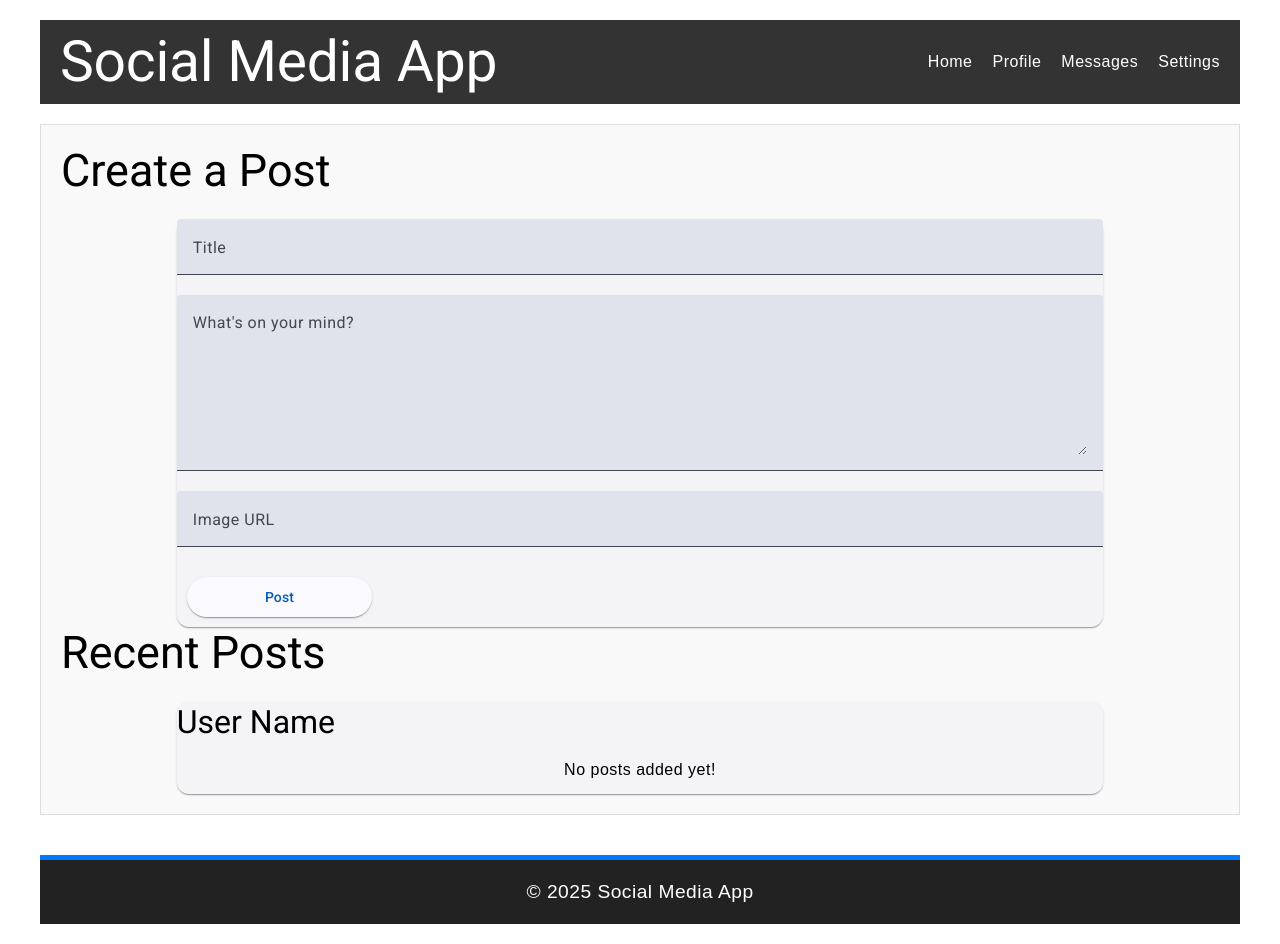
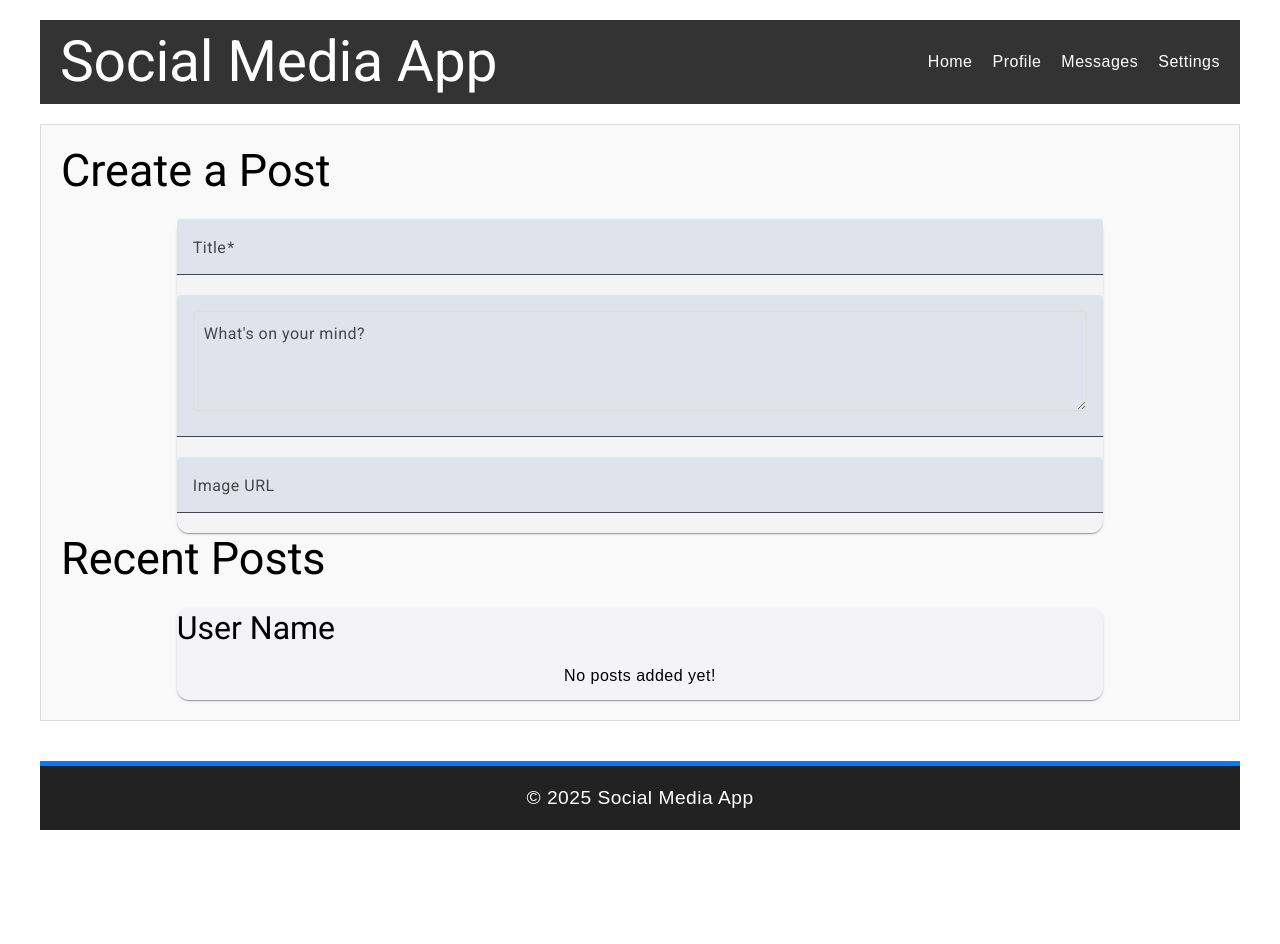
Before and after one commit to parwejalam/socialPost, an Angular app: page / in a window 1280 px wide. After the commit the page ends 850 px from the top, so only its background shows below. Built offline with nearby package versions, Linux system fonts and the light colour scheme.

Commit message:
feat: implement post creation and listing functionality with form validation and local storage integration

```diff
--- a/src/app/app.component.html
+++ b/src/app/app.component.html
@@ -12,10 +12,10 @@
   </header>
 
   <main>
-      <h2>Create a Post</h2>
-      <app-post-create (postCreated)="onPostCreated($event)"></app-post-create>
-       <h2>Recent Posts</h2>
-      <app-post-list [postList]="posts"></app-post-list>
+    <h2>Create a Post</h2>
+    <app-post-create></app-post-create>
+    <h2>Recent Posts</h2>
+    <app-post-list></app-post-list>
   </main>
 
   <footer>
--- a/src/app/app.component.ts
+++ b/src/app/app.component.ts
@@ -19,9 +19,9 @@ interface post {
 export class AppComponent {
   title = 'socialPost';
   year = new Date().getFullYear();
-  posts: post[] = [];
-  onPostCreated(post: post) {
-    this.posts.push(post);
-    console.log(this.posts);
-  }
+  // posts: post[] = [];
+  // onPostCreated(post: post) {
+  //   this.posts.push(post);
+  //   console.log(this.posts);
+  // }
 }
--- /dev/null
+++ b/src/app/model/post.model.ts
@@ -0,0 +1,5 @@
+export interface Post {
+    title: string ;
+    content?: string;
+    imagePath?: string;
+}
--- /dev/null
+++ b/src/app/posts.service.ts
@@ -0,0 +1,33 @@
+import { Injectable } from "@angular/core";
+import { Post } from "./model/post.model";
+import { Subject } from "rxjs";
+
+
+@Injectable({ providedIn: 'root' })
+export class PostsService {
+
+    private posts: Post[] = [];
+    private postsUpdated = new Subject<Post[]>();
+
+    getPosts() {
+        return [...this.posts]; // Return a copy of the posts array
+    }
+
+    getPostsUpdatedListener() {
+        return this.postsUpdated.asObservable(); // Return an observable to listen for updates
+    }
+
+    addPost(post: Post) {
+        this.posts.push(post);
+        localStorage.setItem("posts", JSON.stringify(this.posts));
+        this.postsUpdated.next([...this.posts]); // Notify subscribers with a copy of the updated posts
+    }
+
+    loadPosts() {
+        const storedPosts = localStorage.getItem("posts");
+        if (storedPosts) {
+            this.posts = JSON.parse(storedPosts);
+        }
+    }
+
+}
--- a/src/app/posts/post-create/post-create.component.html
+++ b/src/app/posts/post-create/post-create.component.html
@@ -1,16 +1,23 @@
 <section class="create-post">
   <mat-card>
+    <form #postForm="ngForm" (ngSubmit)="onAddPost(postForm)" >
       <mat-form-field>
         <mat-label>Title</mat-label>
-      <input matInput placeholder="Enter post title" [(ngModel)]="enteredTitle" />
+        <input matInput placeholder="Enter post title" name="title" ngModel required #title="ngModel"/>
+        <mat-error *ngIf="title.invalid">Please add title.</mat-error>
       </mat-form-field>
       <mat-form-field>
-      <textarea matInput rows="6" placeholder="What's on your mind?" [(ngModel)]="enteredContent"></textarea>
+        <textarea matInput rows="6" placeholder="What's on your mind?" name="content" ngModel required #textArea="ngModel"></textarea>
+        <mat-error *ngIf="textArea.invalid">Please add some text.</mat-error>
       </mat-form-field>
       <mat-form-field>
         <mat-label>Image URL</mat-label>
-      <input matInput placeholder="Enter image URL" [(ngModel)]="enteredImagePath" />
+        <input matInput placeholder="Enter image URL" name="imagePath" ngModel />
       </mat-form-field>
-    <button mat-raised-button color="primary" (click)="onAddPost()">Post</button>
+      @if(postForm.valid) {
+      <button  mat-raised-button color="primary" type="submit" >Post</button>
+      }
+    </form>
+
   </mat-card>
 </section>
--- a/src/app/posts/post-create/post-create.component.ts
+++ b/src/app/posts/post-create/post-create.component.ts
@@ -1,37 +1,32 @@
 import { Component, EventEmitter, Output } from "@angular/core";
 import { MaterialModule } from "../../module/material/material.module";
+import { FormsModule, NgForm } from "@angular/forms";
+import { PostsService } from "../../posts.service";
+import { Post } from "../../model/post.model";
 
 @Component({
     selector: "app-post-create",
     standalone: true,
-    imports: [MaterialModule],
+    imports: [MaterialModule, FormsModule],
     templateUrl: "./post-create.component.html",
     styleUrls: ["./post-create.component.scss"],
 })
 export class PostCreateComponent {
-    enteredTitle = "";
-    enteredContent = "";
-    enteredImagePath = "";
-    @Output() postCreated = new EventEmitter<{
-        title: string;
-        content: string;
-        imagePath: string;
-    }>();
-    onAddPost() {
-        const post = {
-            title: this.enteredTitle,
-            content: this.enteredContent,
-            imagePath: this.enteredImagePath,
+
+    constructor(public postService: PostsService) {}
+    // @Output() postCreated = new EventEmitter<{
+    //     title: string;
+    //     content: string;
+    //     imagePath: string;
+    // }>();
+    onAddPost(form: NgForm) {
+        const post: Post = {
+            title: form.value.title ?? "",
+            content: form.value.content ?? "",
+            imagePath: form.value.imagePath ?? "",
         };
-        this.postCreated.emit(post);
-        this.clearForm();
-        alert('Form has been submitted sucessfully!')
+        // this.postCreated.emit(post);
+        this.postService.addPost(post);
+        form.resetForm();
     }
-
-    clearForm() {
-        this.enteredTitle = '',
-            this.enteredContent = '',
-            this.enteredImagePath = ''
-    }
-
 }
--- a/src/app/posts/post-list/post-list.component.html
+++ b/src/app/posts/post-list/post-list.component.html
@@ -12,10 +12,10 @@
   <mat-card>
     <h4>User Name</h4>
 
-    @if(expandAll && postList.length > 0){
+    @if(!expandAll && postList.length > 0){
     <button mat-button (click)="openAll()">Expand All</button>
     }
-    @if(!expandAll && postList.length > 0){
+    @if(expandAll && postList.length > 0){
     <button mat-button *ngIf="expandAll" (click)="closeAll()">Collapse All</button>
     }
     @if(postList.length > 0) {
@@ -26,10 +26,11 @@
           <mat-panel-title>{{post.title}} </mat-panel-title>
           @if(post.content){
           <mat-panel-description>
-            {{post.content}}
+            <!-- {{post.content}} -->
           </mat-panel-description>
           }
         </mat-expansion-panel-header>
+          {{post.content}}
         <div class='actions'>
           <button>Like</button>
           <button>Comment</button>
--- a/src/app/posts/post-list/post-list.component.ts
+++ b/src/app/posts/post-list/post-list.component.ts
@@ -1,12 +1,10 @@
 import { Component, Input, viewChild } from "@angular/core";
 import { MaterialModule, } from "../../module/material/material.module";
 import { MatAccordion } from "@angular/material/expansion";
+import { PostsService } from "../../posts.service";
+import { Post } from "../../model/post.model";
+import { Subscription } from "rxjs";
 
-interface post {
-    title: string;
-    content?: string;
-    imagePath?: string;
-}
 
 @Component({
     selector: "app-post-list",
@@ -18,7 +16,12 @@ interface post {
 export class PostListComponent {
     accordion = viewChild.required(MatAccordion);
     expandAll = false;
+    postList: Post[] = [];
+    private postsSub!: Subscription;
 
+    constructor(public postService: PostsService) {
+        this.postService.loadPosts();
+    }
     openAll() {
         this.accordion().openAll();
         this.expandAll = true;
@@ -28,6 +31,14 @@ export class PostListComponent {
         this.expandAll = false;
     }
 
-    @Input() postList: post[] = [];
+    ngOnInit() {
+        this.postList = this.postService.getPosts();
+        this.postsSub = this.postService.getPostsUpdatedListener().subscribe((posts: Post[]) => {
+            this.postList = posts;
+        });
+    }
 
+    ngOnDestroy() {
+        this.postsSub.unsubscribe()
+    }
 }
```
Lines whose indentation alone changed are shown as unchanged.
